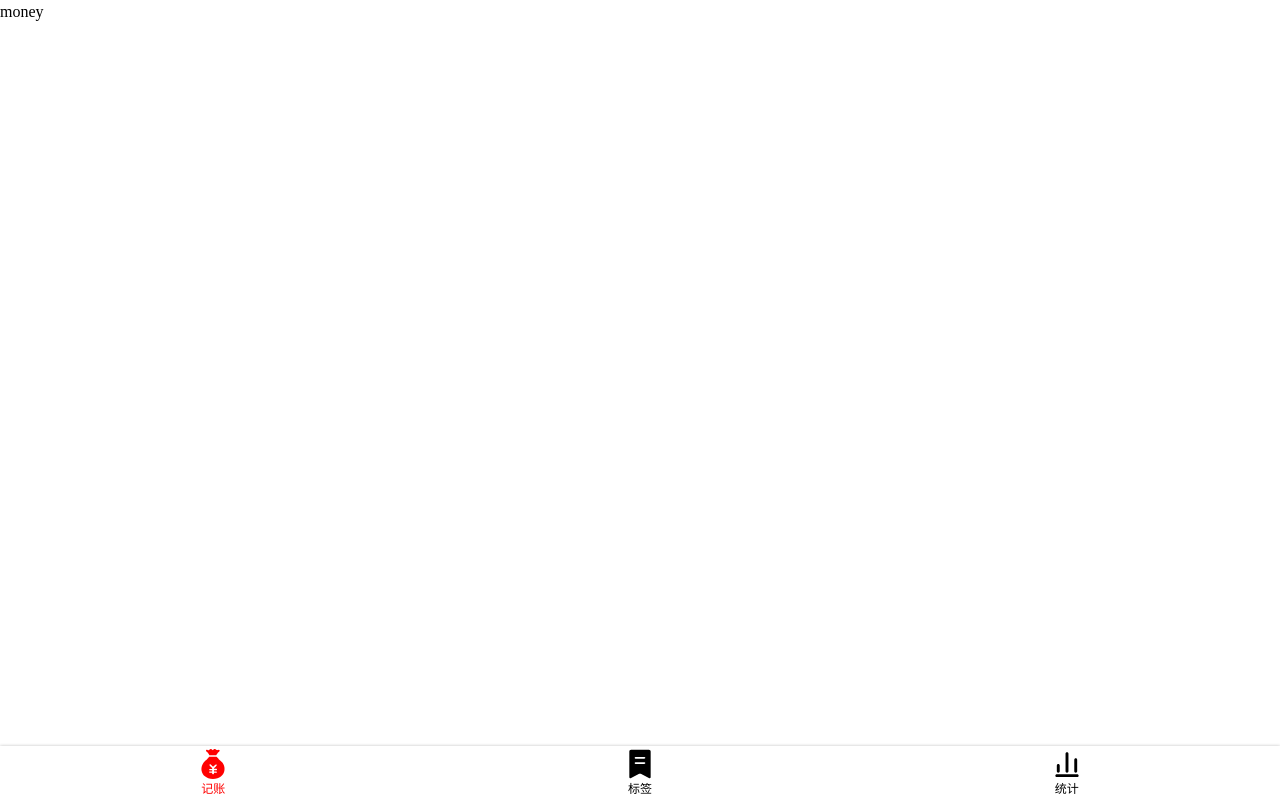
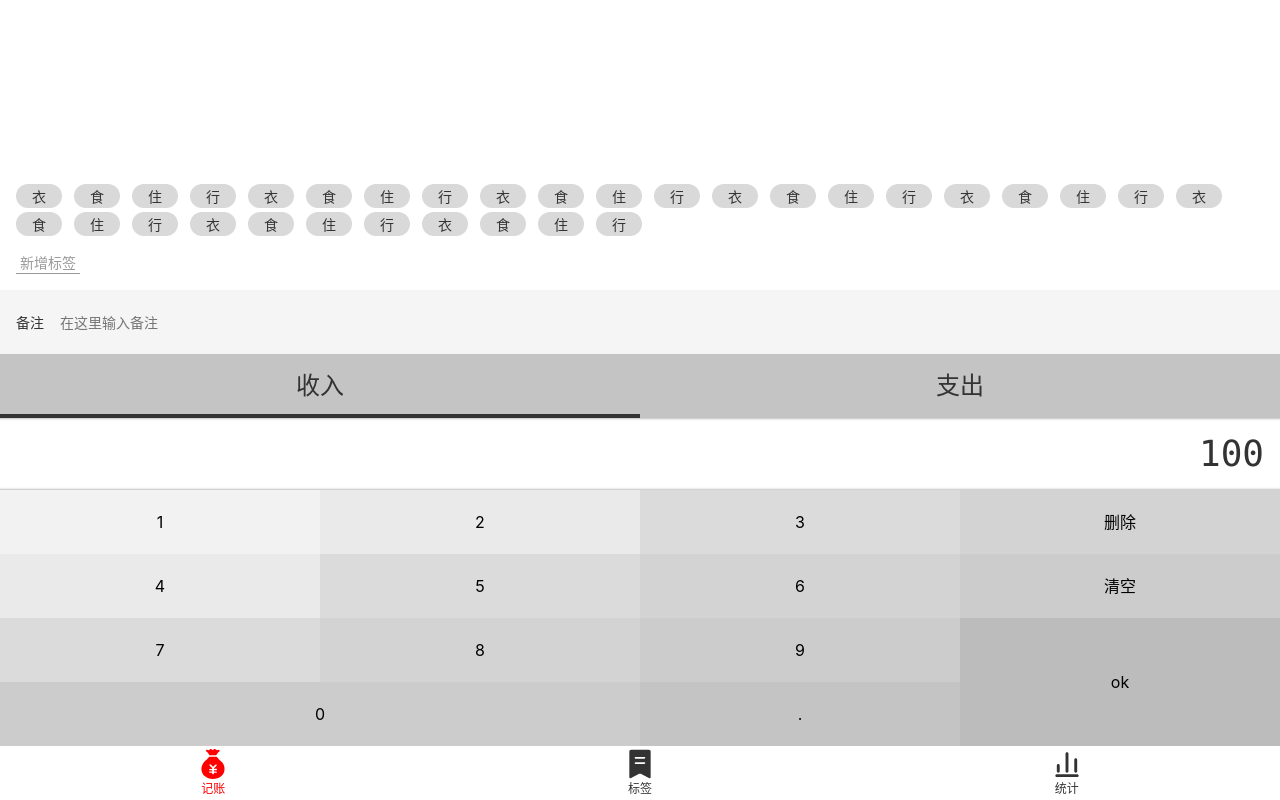
Before and after one commit to tyj1113/money, a Vue app: page /#/money in a window 1280 px wide. Built offline with nearby package versions, Linux system fonts and the light colour scheme.

Commit message:
完成money页面样式

```diff
--- a/src/App.vue
+++ b/src/App.vue
@@ -8,16 +8,14 @@
 
 </script>
 <style lang="scss">
-*{
-  margin: 0;
-  padding: 0;
-  box-sizing: border-box;
-}
+@import "~@/assets/style/reset.scss";
+@import "~@/assets/style/helper.scss";
 body{
+  -webkit-font-smoothing: antialiased;
+  -moz-osx-font-smoothing: grayscale;
+  color: #333;
+  font-family: $font-hei;
+  font-size: 16px;
   line-height: 1.5;
 }
-a{
-  text-decoration: none;
-  color:inherit;
-}
 </style>
--- /dev/null
+++ b/src/assets/style/helper.scss
@@ -0,0 +1,11 @@
+$font-hei:-apple-system, "Noto Sans", "Helvetica Neue", Helvetica, "Nimbus Sans L", Arial, "Liberation Sans", "PingFang SC", "Hiragino Sans GB", "Noto Sans CJK SC", "Source Han Sans SC", "Source Han Sans CN", "Microsoft YaHei", "Wenquanyi Micro Hei", "WenQuanYi Zen Hei", "ST Heiti", SimHei, "WenQuanYi Zen Hei Sharp", sans-serif;
+$font-kai:Baskerville, Georgia, "Liberation Serif", "Kaiti SC", STKaiti, "AR PL UKai CN", "AR PL UKai HK", "AR PL UKai TW", "AR PL UKai TW MBE", "AR PL KaitiM GB", KaiTi, KaiTi_GB2312, DFKai-SB, "TW\-Kai", serif;
+$font-song:Georgia, "Nimbus Roman No9 L", "Songti SC", "Noto Serif CJK SC", "Source Han Serif SC", "Source Han Serif CN", STSong, "AR PL New Sung", "AR PL SungtiL GB", NSimSun, SimSun, "TW\-Sung", "WenQuanYi Bitmap Song", "AR PL UMing CN", "AR PL UMing HK", "AR PL UMing TW", "AR PL UMing TW MBE", PMingLiU, MingLiU, serif;
+$color-shadow: fade-out(black,0.5);
+%outerShadow {
+  box-shadow: 0 0 3px $color-shadow;
+}
+%innerShadow {
+  box-shadow: inset 0 -3px 3px -3px $color-shadow,
+  inset 0 3px 3px -3px $color-shadow;
+}
--- /dev/null
+++ b/src/assets/style/reset.scss
@@ -0,0 +1,21 @@
+*{
+  margin: 0;
+  padding: 0;
+  box-sizing: border-box;
+}
+body{
+  line-height: 1.5;
+}
+a{
+  text-decoration: none;
+  color:inherit;
+}
+ul,ol{
+  list-style: none;
+}
+button, input{
+  font: inherit;
+}
+:focus{
+  outline: none;
+}
--- a/src/components/Icon.vue
+++ b/src/components/Icon.vue
@@ -5,7 +5,7 @@
 </template>
 
 <script lang="ts">
-const importAll = (requireContext) => requireContext.keys().forEach(requireContext);
+const importAll = (requireContext: __WebpackModuleApi.RequireContext) => requireContext.keys().forEach(requireContext);
 try {
   importAll(require.context('../assets/icons', true, /\.svg$/));
 } catch (err) {
--- a/src/components/Layout.vue
+++ b/src/components/Layout.vue
@@ -1,6 +1,6 @@
 <template>
-  <div class="nav-wrapper">
-    <div class="content">
+  <div class="layout-wrapper" >
+    <div class="content" :class="classPrefix&&`${classPrefix}-content`">
      <slot/>
     </div>
     <Nav/>
@@ -9,12 +9,13 @@
 
 <script lang="ts">
 export default {
-name: "Layout"
+name: "Layout",
+  props:['classPrefix']
 }
 </script>
 
 <style lang="scss" scoped>
-.nav-wrapper {
+.layout-wrapper {
   display: flex;
   flex-direction: column;
   height: 100vh;
--- a/src/components/Nav.vue
+++ b/src/components/Nav.vue
@@ -1,42 +1,50 @@
 <template>
-      <nav>
-        <router-link to="/money" class="item" active-class="selected" >
-          <Icon name="money" />
-          记账</router-link>
-        <router-link to="/labels" class="item" active-class="selected">
-          <Icon name="label" />标签</router-link>
-        <router-link to="/statistics" class="item" active-class="selected">
-          <Icon name="statistics" />统计</router-link>
-      </nav>
+  <nav>
+    <router-link to="/money" class="item" active-class="selected">
+      <Icon name="money"/>
+      记账
+    </router-link>
+    <router-link to="/labels" class="item" active-class="selected">
+      <Icon name="label"/>
+      标签
+    </router-link>
+    <router-link to="/statistics" class="item" active-class="selected">
+      <Icon name="statistics"/>
+      统计
+    </router-link>
+  </nav>
 </template>
 
 <script lang="ts">
 
 export default {
-name: "Navs"
-}
+  name: 'Navs'
+};
 </script>
 
 <style lang="scss" scoped>
-nav{
-  box-shadow: 0 0 3px rgba(0,0,0,0.25);
+nav {
+  box-shadow: 0 0 3px rgba(0, 0, 0, 0.25);
   display: flex;
-//flex-direction: row;
+  //flex-direction: row;
   font-size: 12px;
-  .item{
-    flex:1;    //width:33.3333%;
+
+  > .item {
+    width: 33.3333%;
     padding: 2px 0;
     display: flex;
     justify-content: center;
     align-items: center;
     flex-direction: column;
-    .icon{
+
+    .icon {
       width: 32px;
       height: 32px;
     }
 
   }
-  .item.selected{
+
+  .item.selected {
     color: red;
   }
 }
--- a/src/views/Money.vue
+++ b/src/views/Money.vue
@@ -1,10 +1,80 @@
 <template>
-<div>  <Layout>
-  money
-</Layout></div>
+  <div>
+    <Layout classPrefix="layout">
+      <div class="numberPad">
+        <div class="numberInput">100</div>
+        <div class="buttons">
+          <button>1</button>
+          <button>2</button>
+          <button>3</button>
+          <button>删除</button>
+          <button>4</button>
+          <button>5</button>
+          <button>6</button>
+          <button>清空</button>
+          <button>7</button>
+          <button>8</button>
+          <button>9</button>
+          <button>0</button>
+          <button>.</button>
+          <button>ok</button>
+        </div>
+
+      </div>
+      <ul class="types">
+        <li class="selected">收入</li>
+        <li>支出</li>
+      </ul>
+      <label class="notes">
+        <span>备注</span>
+        <input type="text" placeholder="在这里输入备注">
+      </label>
+      <div class="tags">
+        <div class="new">
+          <button>新增标签</button>
+        </div>
+        <ul class="current">
+          <li>衣</li>
+          <li>食</li>
+          <li>住</li>
+          <li>行</li>
+
+          <li>衣</li>
+          <li>食</li>
+          <li>住</li>
+          <li>行</li>
+          <li>衣</li>
+          <li>食</li>
+          <li>住</li>
+          <li>行</li>
+          <li>衣</li>
+          <li>食</li>
+          <li>住</li>
+          <li>行</li>
+          <li>衣</li>
+          <li>食</li>
+          <li>住</li>
+          <li>行</li>
+          <li>衣</li>
+          <li>食</li>
+          <li>住</li>
+          <li>行</li>
+          <li>衣</li>
+          <li>食</li>
+          <li>住</li>
+          <li>行</li>
+          <li>衣</li>
+          <li>食</li>
+          <li>住</li>
+          <li>行</li>
+        </ul>
+
+      </div>
 
 
 
+    </Layout>
+  </div>
 </template>
 
 <script lang="ts">
@@ -12,8 +82,159 @@
   name: 'Money'
 };
 </script>
+<style  lang="scss">
+.layout-content{
+  display: flex;
+  flex-direction: column-reverse;
+}
+</style>
+<style lang="scss" scoped>
+@import "~@/assets/style/helper.scss";
 
-<style lang="scss" scoped>
+.tags {
+  font-size: 14px;
+  padding: 16px;
+  flex-grow: 1;
+  display: flex;
+  flex-direction: column-reverse;
+  > .current {
+    display: flex;
+    flex-wrap: wrap;
+    li {
+      $bg: #d9d9d9;
+      background: $bg;
+      height: 24px;
+      border-radius: 12px;
+      margin-right: 12px;
+      padding: 0 16px;
+      display: flex;
+      justify-content: center;
+      align-items: center;
+      margin-top: 4px;
+      &.selected {
+        background: darken($bg, 50%);
+        color: white;
+      }
+    }
+  }
+
+  .new {
+    padding-top: 16px;
+
+    button {
+      background: transparent;
+      border: none;
+      color: #999;
+      padding: 0 4px;
+      border-bottom: 1px solid;
+    }
+  }
+}
+
+.notes {
+  font-size: 14px;
+  background: #f5f5f5;
+  display: flex;
+  align-items: center;
+  padding-left: 16px;
+
+  input {
+    padding-left: 16px;
+    height: 64px;
+    flex-grow: 1;
+    color: #ccc;
+    border: none;
+    background: transparent;
+  }
+}
+
+.types {
+  background: #c4c4c4;
+  display: flex;
+
+  > li {
+    padding: 14px 0;
+    font-size: 24px;
+    width: 50%;
+    display: flex;
+    justify-content: center;
+    align-items: center;
+    position: relative;
+
+    &.selected::after {
+      content: "";
+      position: absolute;
+      bottom: 0;
+      left: 0;
+      width: 100%;
+      height: 4px;
+      background: #333333;
+    }
+  }
+}
+
+.numberPad {
+  .numberInput {
+    @extend %innerShadow;
+    text-align: right;
+    font-size: 36px;
+    font-family: Consolas, monospace;
+    padding: 9px 16px;
+
+  }
+
+  .buttons {
+    position: relative;
+
+    button {
+      width: 25%;
+      height: 64px;
+      border: none;
+      background: transparent;
+    }
+
+    $bg: #f2f2f2;;
+
+    :nth-child(1) {
+      background: $bg;
+    }
+
+    :nth-child(2), :nth-child(5) {
+      background: darken($bg, 3%);
+    }
+
+    :nth-child(3), :nth-child(6), :nth-child(9) {
+      background: darken($bg, 9%);
+    }
+
+    :nth-child(4), :nth-child(7), :nth-child(10) {
+      background: darken($bg, 12%);
+    }
+
+    :nth-child(8), :nth-child(11) {
+      background: darken($bg, 15%);
+    }
+
+    :nth-child(12) {
+      background: darken($bg, 15%);
+      width: 50%;
+    }
+
+    :nth-child(13) {
+      background: darken($bg, 18%);
+    }
+
+    :nth-child(14) {
+      height: 128px;
+      position: absolute;
+      bottom: 0;
+      right: 0;
+      background: darken($bg, 21%);
+    }
+
+  }
+}
+
 .nav-wrapper {
   display: flex;
   flex-direction: column;
```
